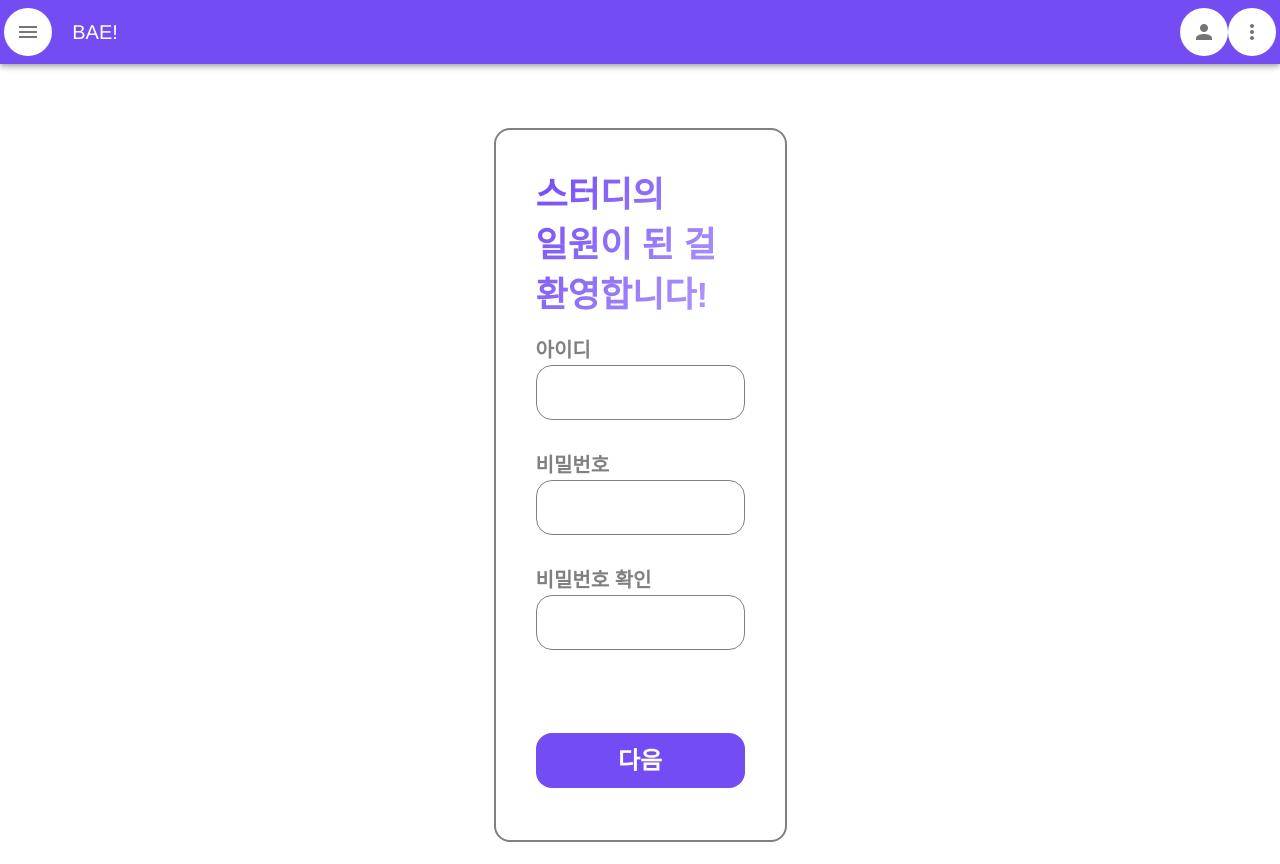
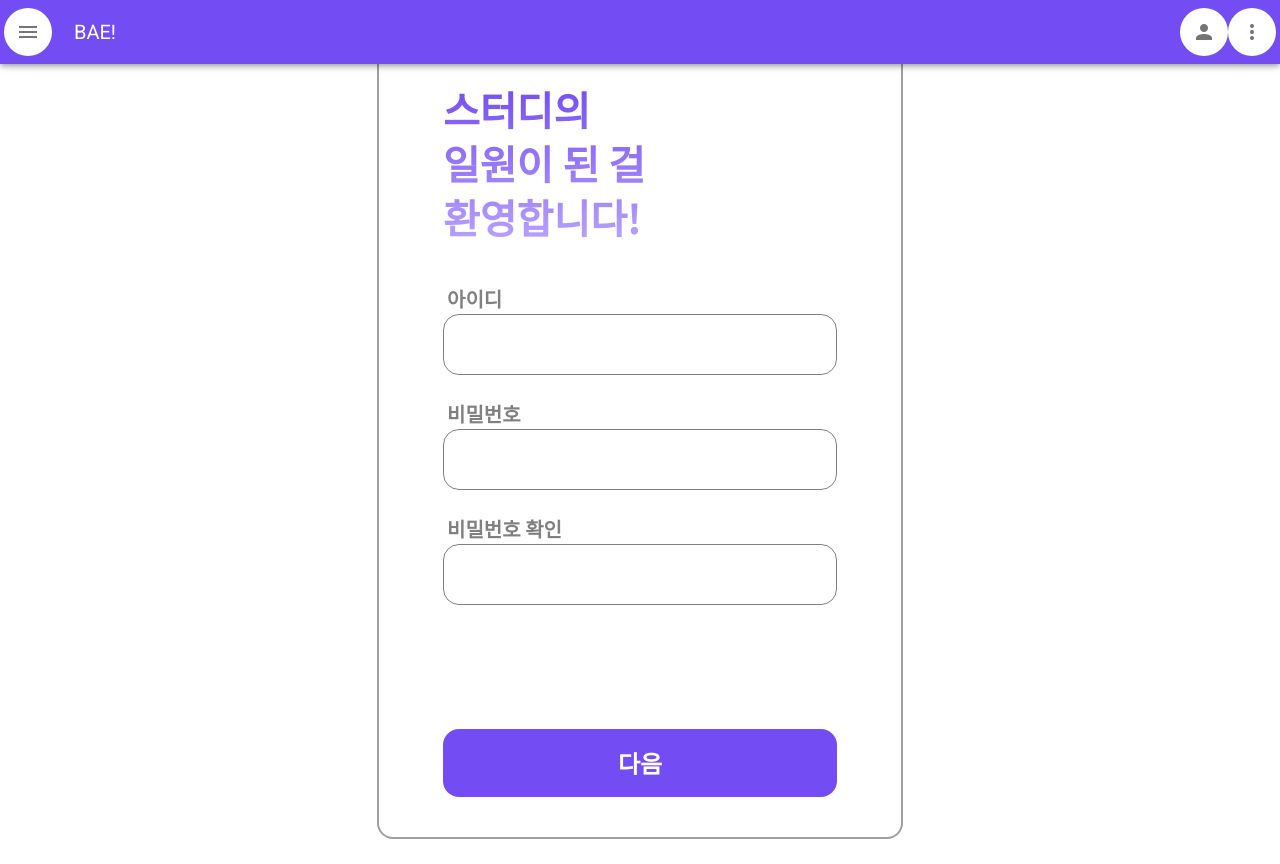
Before and after one commit to baebae02/pybo-frontend, a Vue app: page /signup in a window 1280 px wide. After the commit the page ends 839 px from the top, so only its background shows below. Built offline with nearby package versions, Linux system fonts and the light colour scheme.

Commit message:
ReDesign: SignUp

```diff
--- a/public/index.html
+++ b/public/index.html
@@ -6,6 +6,10 @@
     <meta name="viewport" content="width=device-width,initial-scale=1.0">
     <link rel="icon" href="<%= BASE_URL %>favicon.ico">
     <title><%= htmlWebpackPlugin.options.title %></title>
+	<link rel="preconnect" href="https://fonts.googleapis.com">
+	<link rel="preconnect" href="https://fonts.gstatic.com" crossorigin>
+	<link href="https://fonts.googleapis.com/css2?family=Noto+Sans+KR:wght@100;300;400;500;700;900&display=swap" rel="stylesheet">
+
     <link rel="stylesheet" href="https://fonts.googleapis.com/css?family=Roboto:100,300,400,500,700,900">
     <link rel="stylesheet" href="https://cdn.jsdelivr.net/npm/@mdi/font@latest/css/materialdesignicons.min.css">
   </head>
--- a/src/views/auth/SignUp.vue
+++ b/src/views/auth/SignUp.vue
@@ -1,5 +1,5 @@
 <template>
-  <div id="app">
+  <div class="signup">
 	<div v-if="page" class="wrapper">
 		<div class="welcomeText">스터디의 <br/>
 		일원이 된 걸 <br/>
@@ -22,7 +22,7 @@
 		</form>
 	</div>
     <div v-else class="wrapper">
-		<div class="welcomeText">몇 가지만 <br/>
+		<div class="welcomeText">몇 가지만<br/>
 		더 입력하면<br/>
 		가입이 완료돼요 :)
         </div>
@@ -102,44 +102,47 @@
 </script>
 
 <style>
-#app {
-  font-family: Avenir, Helvetica, Arial, sans-serif;
+.signup {
+  font-family: 'Noto Sans KR', sans-serif;
   -webkit-font-smoothing: antialiased;
   -moz-osx-font-smoothing: grayscale;
-  text-align: center;
+
   display: flex;
+  flex-direction: row;
   justify-content: center;
   align-items: center;
   color: #2c3e50;
-  margin-top: 64px;
+  min-height: 100vh;
 }
 
 .wrapper {
 	display: flex;
-	border: 2px solid #808080;
+	border: 2px solid #a0a0a0;
 	border-radius: 16px;
 	flex-direction: column;
-	padding: 40px;
-    flex-grow: 1;
-    margin: 0px 600px 0px 600px;
+	padding: 40px 64px;
+	margin-top: 40px;
 }
+
 form {
 	display: flex;
-	justify-content: left;
 	flex-direction: column;
+	margin-top: 40px;
 }
 
 .welcomeText {
-	background: linear-gradient(126.3deg, #744CF3 0%, #B8A2FF 100%);
-	font-size: 35px;
-	font-weight: 700;
-	line-height: 50px;
+	font-size: 40px;
+	font-weight: bold;
+	font-family: 'Noto Sans KR', sans-serif;
+
+	line-height: 54px;
+
+	background: linear-gradient(180deg, #744CF3 0%, #B8A2FF 100%);
 	-webkit-text-fill-color: transparent;
 	background-clip: text;
-	text-align: left;
 }
 .inputarea {
-	margin: 15px 0px;
+	margin-bottom: 24px;
 	display: flex;
 	flex-direction: column;
     justify-content: left;
@@ -147,26 +150,42 @@
 
 .inputarea label {
 	text-align: left;
-    font-weight: 700;
+	color: #808080;
 	font-size: 20px;
-	color: #808080;
+    font-weight: bold;
+
+	margin-left: 4px;
 }
 
 .inputarea input {
-	height: 55px;
+	height: 61px;
 	border: 1px solid #808080;
 	border-radius: 16px;
 
+	font-size: 20px;
+	font-weight: bold;
+
+	padding: 16px 80px 16px 12px;
 }
 
 .nextBtn {
-	flex-grow: 1;
-	height: 55px;
 	background: #744CF3;
 	border-radius: 16px;
 	font-size: 24px;
 	color: #FFFFFF;
-	font-weight: 700;
-    margin: 68px 0px 12px 0px;
+	font-weight: bold;
+	padding: 16px 0;
+    margin-top: 100px;
+
+	cursor: pointer;
+}
+
+.nextBtn:hover {
+	background-color: #643fd9;
+	color: #e3e3e3;
+}
+.nextBtn:active {
+	background-color: #5135AA;
+	color: #B3B3B3;
 }
 </style>
```
